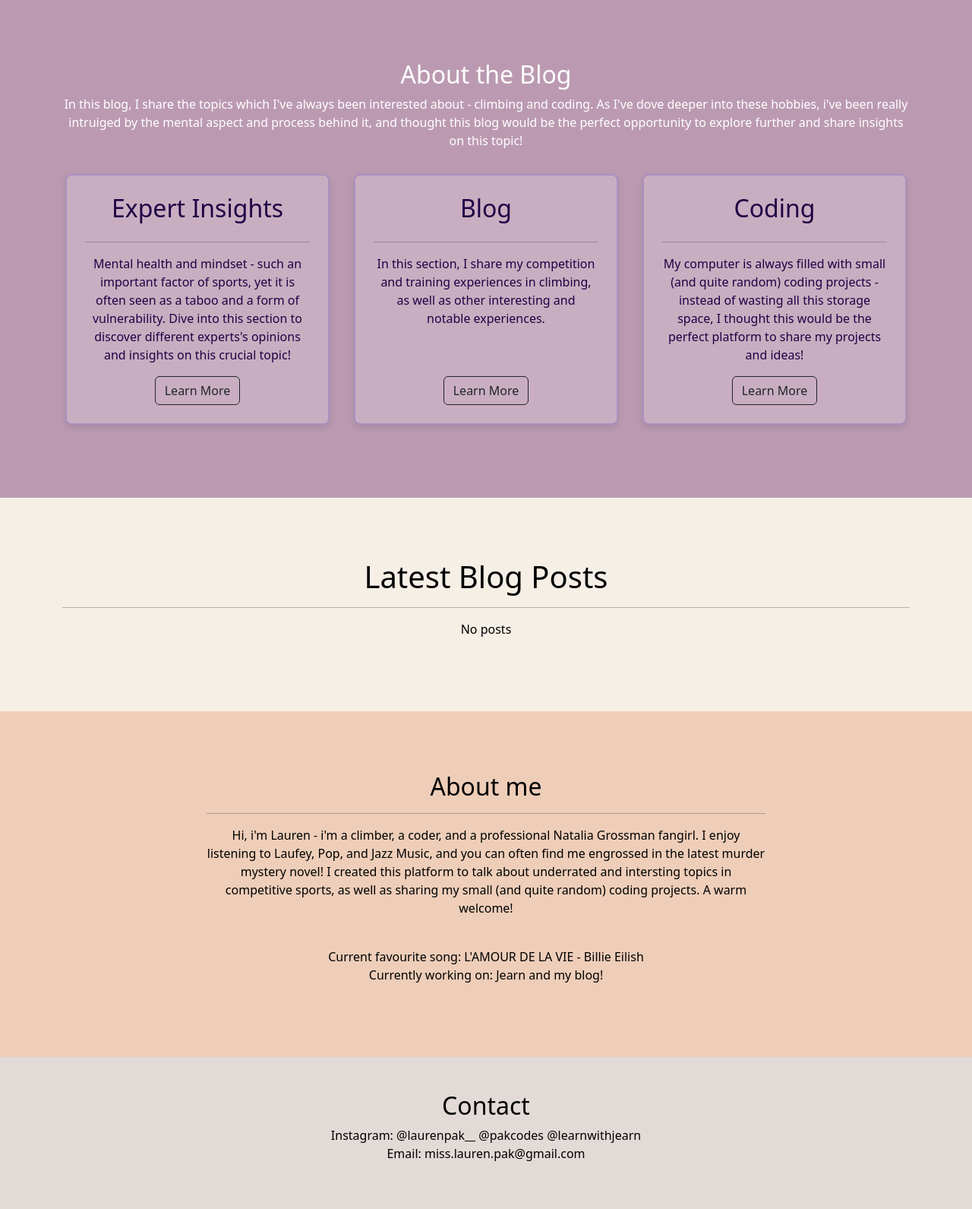
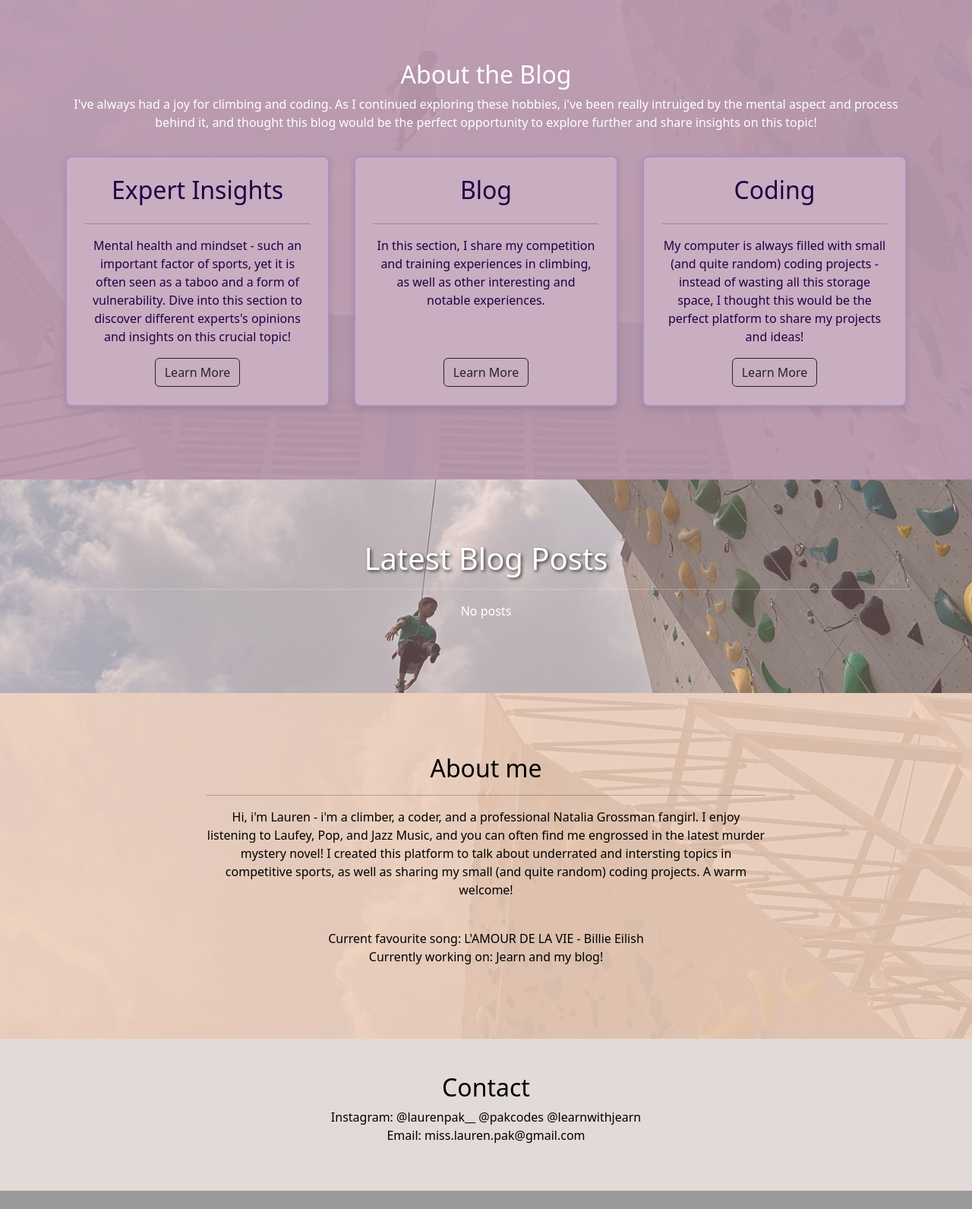
Before and after one commit to laurlikesmayo/blog, a Flask app: page / in a window 1280 px wide. Shown: the part 801-2392 px from the top of the page at 76% size. After the commit the page ends 2368 px from the top, so only its background shows below. Run offline with Flask 3, Linux system fonts and the light colour scheme; data that the repository does not hold is empty.

Commit message:
Added photos
Hehe

```diff
--- a/website/templates/home.html
+++ b/website/templates/home.html
@@ -5,12 +5,12 @@
 <style>
     /* Custom Styles */
     .aboutme-section {
-      background-color: #EECEB9; /* Blue */
+      background-color: rgb(238, 206, 185, 0.85); /* Blue */
       text-align: center;
       color: rgb(0, 0, 0); /* Green */
     }
     .about-section {
-      background-color: #BB9AB1;
+      background-color: rgb(187, 154, 177, 0.9);
       text-align: center;
 
     }
@@ -34,11 +34,24 @@
             border-radius: 8px; /* Optional: Adds rounded corners to the padding area */
         }
 
-        .image-container img {
+    .image-container img {
             max-width: 150px; /* Adjust the maximum width of the image */
             height: auto; /* Maintain aspect ratio */
             display: block; /* Remove the extra space below the image */
-        }
+    }
+
+    .title-section{
+        background-image: url("{{ url_for('static', filename='climbing.jpg') }}");
+        background-size: cover; /* Ensure the image covers the entire background */
+        background-position: center;
+        background-attachment: fixed;
+    }
+    .title-section h1, .image-title, .title-section p {
+    text-shadow: 2px 2px 4px rgba(0, 0, 0, 0.7); /* Adds a dark shadow for better readability */
+    color: white; /* Ensure text color is white or another contrasting color */
+    }
+
+
   </style>
 {% endblock %}
 
@@ -55,7 +68,7 @@
 <section class="section about-section">
 <div class="container-lg">
     <h2>About the Blog</h2>
-        <p>In this blog, I share the topics which I've always been interested about - climbing and coding. As I've dove deeper into these hobbies, i've been really intruiged by the mental aspect and process behind it, and thought this blog would be the perfect opportunity to explore further and share insights on this topic!</p>
+        <p>I've always had a joy for climbing and coding. As I continued exploring these hobbies, i've been really intruiged by the mental aspect and process behind it, and thought this blog would be the perfect opportunity to explore further and share insights on this topic!</p>
         <div class="row justify-content-center">
             <div class="col card custom-card p-4 m-3 d-flex flex-column">
                 <h2>Expert Insights</h2>
@@ -92,9 +105,9 @@
 </section>
 
 <!-- Blog Posts Section -->
-<section class="section posts-section">
+<section class="section home-posts">
 <div class="container-lg">
-    <h1>Latest Blog Posts</h1>
+    <h1 class="image-title">Latest Blog Posts</h1>
     <hr>
     <div class="row">
         {% for post in posts %}
--- a/website/templates/index.html
+++ b/website/templates/index.html
@@ -8,9 +8,26 @@
     <link rel="stylesheet" href="{{ url_for('static', filename='index.css') }}">
 
   <style>
-    body{
-      background-color: #cbbfc8;
+    body, .home-posts {
+    background-image: url("{{ url_for('static', filename='NYSI.JPEG') }}");
+    background-size: cover;
+    background-position: center;
+    background-attachment: fixed;
+    position: relative;
+    z-index: 1;
+}
+
+    body::before, .home-posts::before {
+        content: "";
+        position: absolute;
+        top: 0;
+        left: 0;
+        width: 100%;
+        height: 100%;
+        background-color: rgba(253, 194, 189, 0.334); /* Browny-pinky muted color with transparency */
+        z-index: -1; /* Ensure the overlay is behind the content */
     }
+
     .section{
       text-align: center;
       display: flex;
@@ -32,7 +49,7 @@
       height: calc(100vh - 56px);
     }
     .posts-section {
-      background-color: #F5EFE6;
+      background-color: rgb(245, 239, 230, 0.95);
       color: black; /* Yellow */
     }
     .post-card {
```
Also changed, not shown: website/static/NYSI.JPEG (added), website/static/expandedclimbing.jpg (added), 3 other files.
